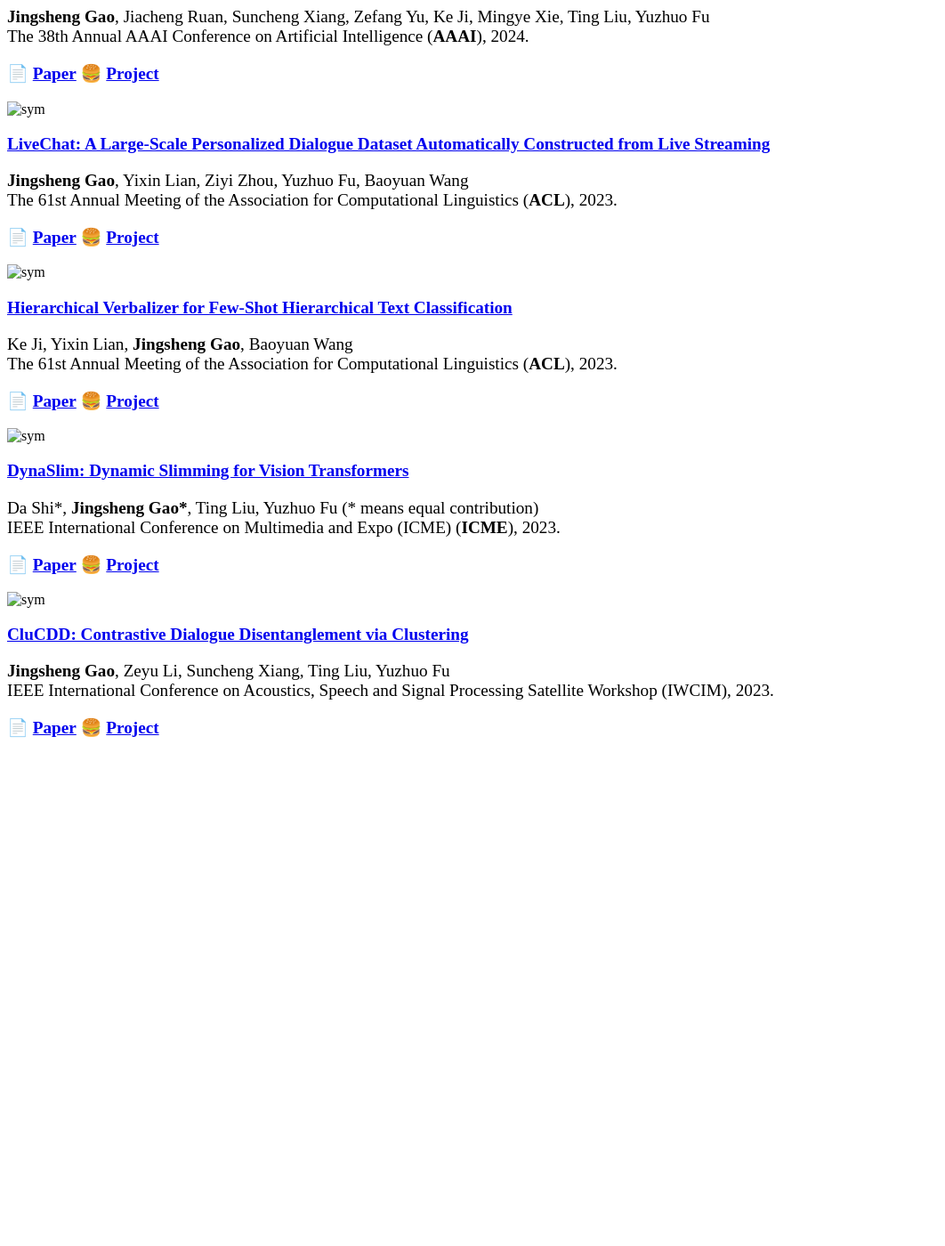
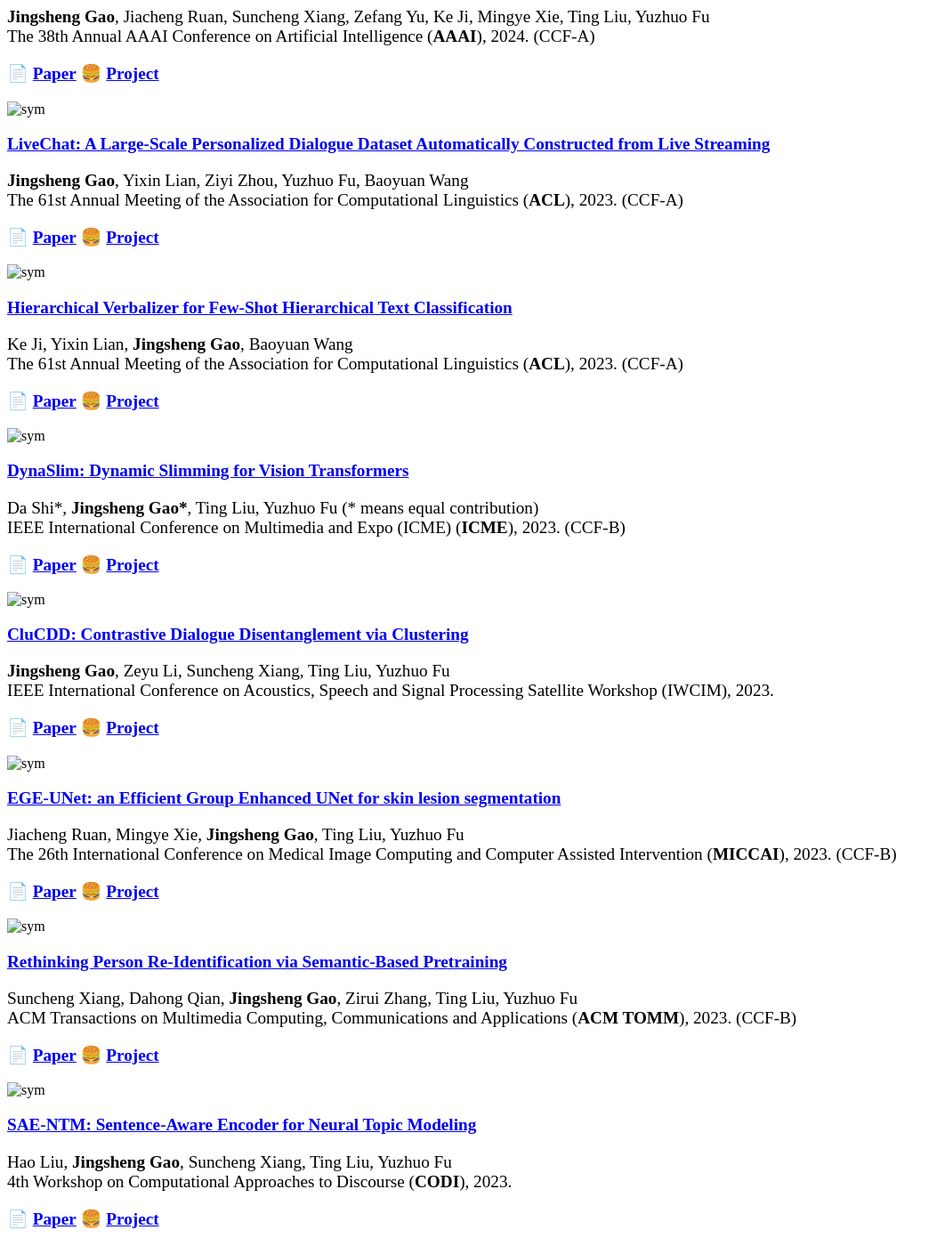
Before and after one commit to jerrynchen/jerrynchen.github.io, a Jekyll site: the page built from _pages/includes/pub.md, in a window 1280 px wide and 1400 px high, scrolled down 526 px. Shown: the whole window at 89% size, without its empty margins (0-1062 px from the left). Built offline with Jekyll 4.4.1, drawn with Linux system fonts in a browser that asks for light colours; our own code applies the rules of GitHub Pages for plain Markdown files; before the commit the page ends 1375 px from its top, so only the background shows below that.

Commit message:
upload all

```diff
--- a/_pages/includes/pub.md
+++ b/_pages/includes/pub.md
@@ -9,7 +9,7 @@
 [**LAMM: Label Alignment for Multi-Modal Prompt Learning**](https://arxiv.org/abs/2312.08212.pdf) \\
 
 **Jingsheng Gao**, Jiacheng Ruan, Suncheng Xiang, Zefang Yu, Ke Ji, Mingye Xie, Ting Liu, Yuzhuo Fu \\
-The 38th Annual AAAI Conference on Artificial Intelligence (**AAAI**), 2024.
+The 38th Annual AAAI Conference on Artificial Intelligence (**AAAI**), 2024. (CCF-A)
 
 📄 [**Paper**](https://arxiv.org/abs/2312.08212.pdf) 🍔 [**Project**](https://github.com/gaojingsheng/LAMM)
 
@@ -24,7 +24,7 @@ The 38th Annual AAAI Conference on Artificial Intelligence (**AAAI**), 2024.
 [**LiveChat: A Large-Scale Personalized Dialogue Dataset Automatically Constructed from Live Streaming**](https://aclanthology.org/2023.acl-long.858.pdf)
 
 **Jingsheng Gao**, Yixin Lian, Ziyi Zhou, Yuzhuo Fu, Baoyuan Wang \\
-The 61st Annual Meeting of the Association for Computational Linguistics (**ACL**), 2023.
+The 61st Annual Meeting of the Association for Computational Linguistics (**ACL**), 2023. (CCF-A)
 
 📄 [**Paper**](https://aclanthology.org/2023.acl-long.858.pdf) 🍔 [**Project**](https://github.com/gaojingsheng/LiveChat)
 
@@ -39,7 +39,7 @@ The 61st Annual Meeting of the Association for Computational Linguistics (**ACL*
 [**Hierarchical Verbalizer for Few-Shot Hierarchical Text Classification**](https://aclanthology.org/2023.acl-long.164.pdf)
 
 Ke Ji, Yixin Lian, **Jingsheng Gao**, Baoyuan Wang \\
-The 61st Annual Meeting of the Association for Computational Linguistics (**ACL**), 2023.
+The 61st Annual Meeting of the Association for Computational Linguistics (**ACL**), 2023. (CCF-A)
 
 📄 [**Paper**](https://aclanthology.org/2023.acl-long.164.pdf) 🍔 [**Project**](https://github.com/1KE-JI/HierVerb)
 
@@ -55,7 +55,7 @@ The 61st Annual Meeting of the Association for Computational Linguistics (**ACL*
 [**DynaSlim: Dynamic Slimming for Vision Transformers**](https://ieeexplore.ieee.org/abstract/document/10219879)
 
 Da Shi\*, **Jingsheng Gao\***, Ting Liu, Yuzhuo Fu (\* means equal contribution)\\
-IEEE International Conference on Multimedia and Expo (ICME) (**ICME**), 2023.
+IEEE International Conference on Multimedia and Expo (ICME) (**ICME**), 2023. (CCF-B)
 
 📄 [**Paper**](https://ieeexplore.ieee.org/abstract/document/10219879) 🍔 [**Project**](https://gaojingsheng.github.io/)
 
@@ -76,3 +76,48 @@ IEEE International Conference on Acoustics, Speech and Signal Processing Satelli
 
 </div>
 </div>
+
+
+<div class='paper-box'><div class='paper-box-image'><div><img src='images/Rethink.png' alt="sym" width="100%" height="100%"></div></div>
+<div class='paper-box-text' style="font-size: larger;" markdown="1">
+
+
+[**EGE-UNet: an Efficient Group Enhanced UNet for skin lesion segmentation**](https://arxiv.org/pdf/2307.08473.pdf)
+
+Jiacheng Ruan, Mingye Xie, **Jingsheng Gao**, Ting Liu, Yuzhuo Fu\\
+The 26th International Conference on Medical Image Computing and Computer Assisted Intervention (**MICCAI**), 2023. (CCF-B)
+
+📄 [**Paper**](https://arxiv.org/pdf/2307.08473.pdf) 🍔 [**Project**](https://github.com/JCruan519/EGE-UNet)
+
+</div>
+</div>
+
+
+<div class='paper-box'><div class='paper-box-image'><div><img src='images/Rethink.png' alt="sym" width="100%" height="100%"></div></div>
+<div class='paper-box-text' style="font-size: larger;" markdown="1">
+
+
+[**Rethinking Person Re-Identification via Semantic-Based Pretraining**](https://dl.acm.org/doi/abs/10.1145/3628452)
+
+Suncheng Xiang, Dahong Qian, **Jingsheng Gao**, Zirui Zhang, Ting Liu, Yuzhuo Fu\\
+ACM Transactions on Multimedia Computing, Communications and Applications (**ACM TOMM**), 2023. (CCF-B)
+
+📄 [**Paper**](https://dl.acm.org/doi/abs/10.1145/3628452) 🍔 [**Project**](https://github.com/JeremyXSC/VTBR)
+
+</div>
+</div>
+
+
+<div class='paper-box'><div class='paper-box-image'><div><img src='images/DynaSlim.png' alt="sym" width="100%" height="100%"></div></div>
+<div class='paper-box-text' style="font-size: larger;" markdown="1">
+
+
+[**SAE-NTM: Sentence-Aware Encoder for Neural Topic Modeling**](https://aclanthology.org/2023.codi-1.14.pdf)
+
+Hao Liu, **Jingsheng Gao**, Suncheng Xiang, Ting Liu, Yuzhuo Fu\\
+4th Workshop on Computational Approaches to Discourse (**CODI**), 2023.
+
+📄 [**Paper**](https://aclanthology.org/2023.codi-1.14.pdf) 🍔 [**Project**](https://gaojingsheng.github.io/)
+
+</div>
+</div>
```
Also changed, not shown: _pages/includes/news.md (+3 -3 lines), images/Rethink.png (added), images/SAE-NTM.png (added).
